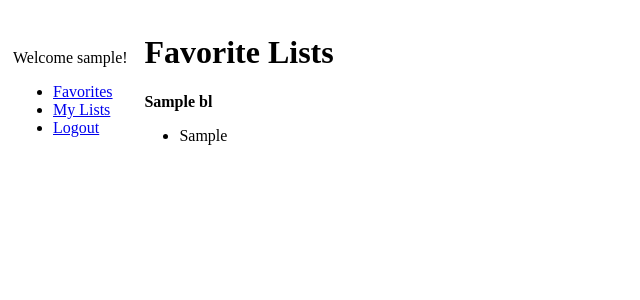
After one commit to jolo0213/bucketlist, a Django app: page /blist/favorites/ in a window 1280 px wide. The commit adds this page. Shown: the top 300 px of the page, without its empty margins (0-640 px from the left). Run offline with Django 3.2, Linux system fonts and the light colour scheme; a user stored in the database is signed in; tables that the repository leaves empty hold one stand-in row (values such as "Sample post").

Commit message:
Added Favorites functionality

```diff
--- a/blist/forms.py
+++ b/blist/forms.py
@@ -7,9 +7,7 @@ class ItemForm(ModelForm):
 	class Meta:
 		model = Item
 		fields = ('item_value','item_url','item_desc')
-		widgets = {
-            'item_desc': Textarea(attrs={'cols': 35, 'rows': 7}),
-        }
+		widgets = {'item_desc': Textarea(attrs={'cols': 35, 'rows': 7}),}
 
 class BLForm(ModelForm):
 	class Meta:
--- a/blist/models.py
+++ b/blist/models.py
@@ -1,17 +1,23 @@
 from django.db import models
 from django.conf import settings
+from django.core.exceptions import ValidationError
+
+def validate_full(value):
+    	if value is None:
+       		raise ValidationError('You cannot leave Item Name blank!')
 
 # Create your models here.
 class BL(models.Model):
 	owner = models.ForeignKey(settings.AUTH_USER_MODEL)
 	bl_name = models.CharField(max_length=50)
+	favorite = models.BooleanField(default=False)
 
 	def __str__(self):
 		return self.bl_name
 
 class Item(models.Model):
 	bucket = models.ForeignKey(BL)
-	item_value = models.CharField(max_length=200)
+	item_value = models.CharField(max_length=200,validators=[validate_full])
 	item_url = models.URLField(max_length=200,null=True,blank=True)
 	item_desc = models.CharField(max_length=1000,null=True,blank=True)
 	def __str__(self):
--- /dev/null
+++ b/blist/templates/blist/favorites.html
@@ -0,0 +1,16 @@
+{% extends "base.html" %}
+
+{% block content %}
+
+<h1>Favorite Lists</h1>
+
+{% for bucket in bucket_list %}
+	<b>{{ bucket.bl_name }}</b><br>
+	<ul>
+	{% for item in bucket.item_set.all %}
+    	<li>{{ item.item_value }}</li>
+	{% endfor %}
+	</ul><br>
+{% endfor %}
+
+{% endblock %}
--- a/blist/urls.py
+++ b/blist/urls.py
@@ -4,6 +4,7 @@ from blist import views
 
 urlpatterns = patterns('',
 	url(r'^$', views.index, name='index'),
+	url(r'^favorites/$', views.favorites, name='favorites'),
 	url(r'^(?P<bucket_id>\d+)/$', views.items, name='items'),
 	url(r'^(?P<item_id>\d+)/details/$', views.details, name='details'),
 	url(r'^(?P<item_id>\d+)/details/edit/$', views.edit_details, name='edit'),
--- a/blist/views.py
+++ b/blist/views.py
@@ -81,3 +81,18 @@ def edit_details(request, item_id):
 	else:
 		form = ItemForm()
 	return render(request,'blist/edit.html', {'item':item,'form':form})
+
+@login_required
+def favorites(request):
+	bucket_list = BL.objects.filter(owner=request.user,favorite=True)
+	return render(request,'blist/favorites.html', {'bucket_list':bucket_list,})
+
+@login_required
+def mod_favorite(request, bucket_id):
+	bucket = get_object_or_404(BL,pk=bucket_id,owner=request.user)
+	if (bucket.favorite == False):
+		bucket.favorite = True
+	else:
+		bucket.favorite = False
+	bucket.save()
+	return HttpResponseRedirect('/blist/')
--- a/bucketlist/urls.py
+++ b/bucketlist/urls.py
@@ -12,4 +12,5 @@ urlpatterns = patterns('',
     url(r'^blist/', include('blist.urls', namespace="blist")),
 	url(r'^delete/(?P<item_id>\d+)/$', views.delete_item, name='delete_item'),
 	url(r'^delete_bl/(?P<bucket_id>\d+)/$', views.delete_bucket, name='delete_bucket'),
+	url(r'^mod_fav_bl/(?P<bucket_id>\d+)/$', views.mod_favorite, name='mod_fav_bl'),
 )
--- a/templates/base.html
+++ b/templates/base.html
@@ -4,6 +4,7 @@
 <head>
     <meta charset="UTF-8">
     <title>Bucket List{% block title %}{% endblock %}</title>
+    <!--<link rel="stylesheet" type="text/css" href="/css/style.css"/>-->
     <style>
     #nav {
         width:10%;
@@ -25,6 +26,7 @@
         {% if user.is_authenticated %}
         <p>Welcome {{ user.username }}!</p>
         <ul>
+            <li><a href="/blist/favorites/">Favorites</a></li>
             <li><a href="/blist/">My Lists</a></li>
             <li><a href="/logout/">Logout</a></li>
         </ul>
```
Also changed, not shown: blist/templates/blist/index.html (+9 -1 lines), blist/migrations/0003_auto_20141111_1929.py (added).
